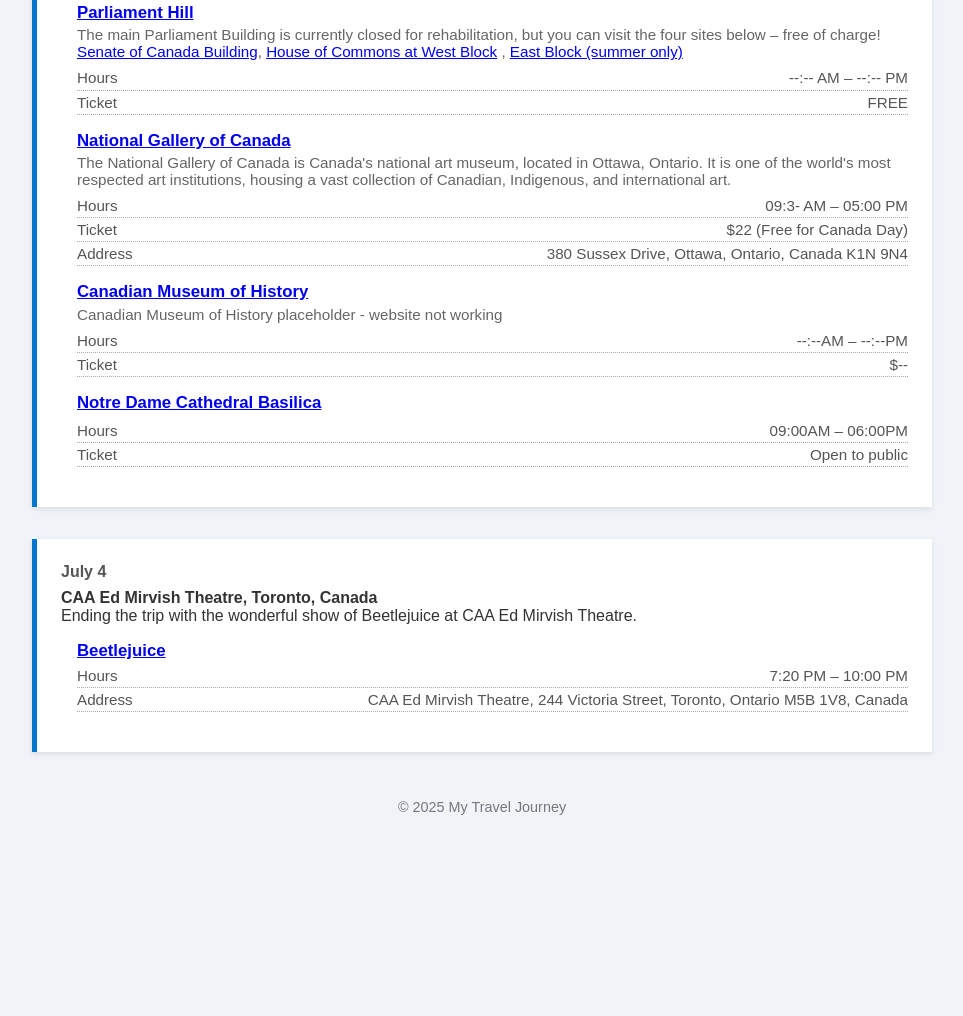
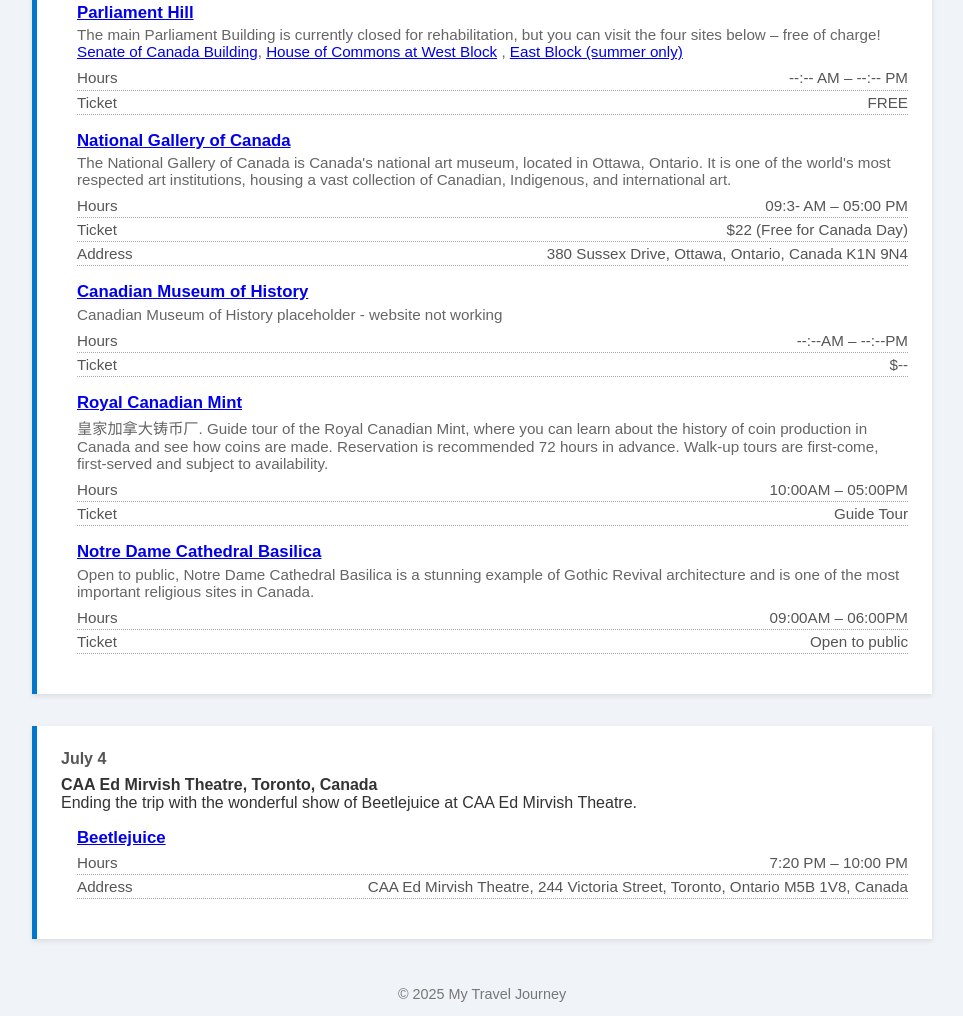
Before and after one commit to phillipad7/TorontoTravelPlan, a plain HTML site: page index.html in a window 1280 px wide. Shown: the part 2073-3089 px from the top of the page, without its empty margins (158-1121 px from the left). Before the commit the page ends 2902 px from the top, so only its background shows below. Drawn offline with Linux system fonts and the light colour scheme.

Commit message:
added info of Royal Canadian Mint

```diff
--- a/index.html
+++ b/index.html
@@ -263,9 +263,26 @@
 
                 <div class="attraction">
                     <div class="attraction-name">
+                        <a href="https://www.mint.ca/en/visit-the-mint/ottawa-mint" target="_blank">Royal Canadian Mint</a>
+                    </div>
+                    <div class="description">
+                        皇家加拿大铸币厂. Guide tour of the Royal Canadian Mint, where you can learn about the history of coin production in Canada and see how coins are made.
+                        Reservation is recommended 72 hours in advance. Walk-up tours are first-come, first-served and subject to availability.
+                    </div>
+                    <div class="detail-line">
+                        <span>Hours</span><span>10:00AM – 05:00PM</span>
+                    </div>
+                    <div class="detail-line">
+                        <span>Ticket</span><span>Guide Tour</span>
+                    </div>
+                </div>
+
+                <div class="attraction">
+                    <div class="attraction-name">
                         <a href="http://www.notredameottawa.com/" target="_blank">Notre Dame Cathedral Basilica</a>
                     </div>
                     <div class="description">
+                        Open to public, Notre Dame Cathedral Basilica is a stunning example of Gothic Revival architecture and is one of the most important religious sites in Canada.
                     </div>
                     <div class="detail-line">
                         <span>Hours</span><span>09:00AM – 06:00PM</span>
```
